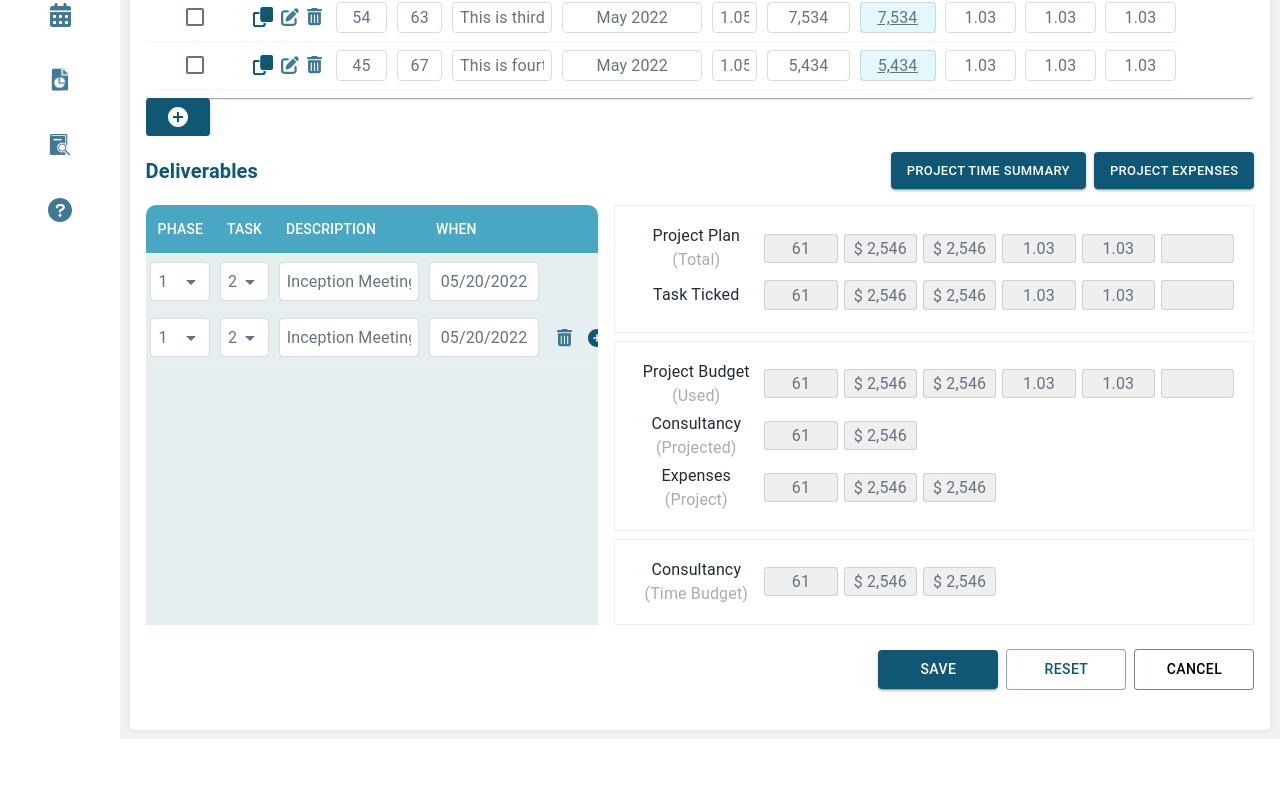
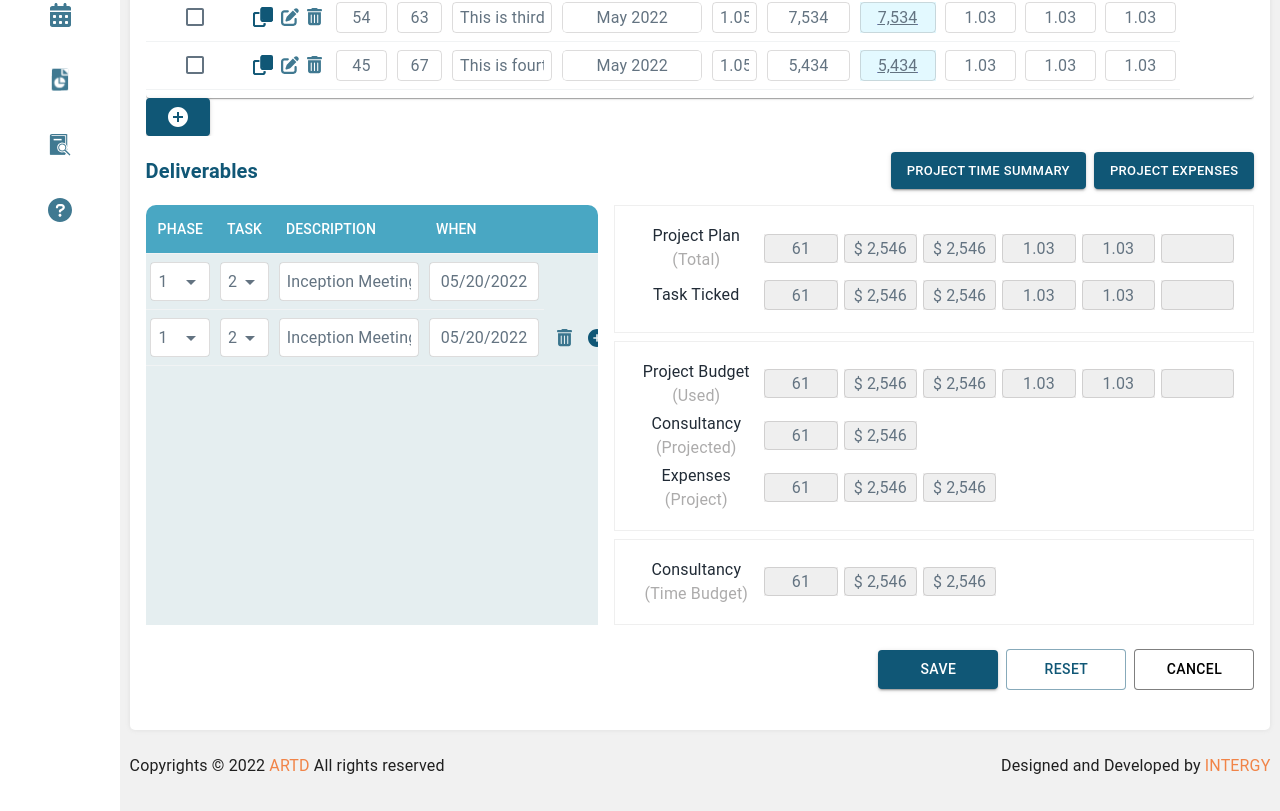
Before and after one commit to lokesh12510/artd, a React (Create React App) app: page / in a window 1280 px wide. Shown: the part 356-1167 px from the top of the page. Before the commit the page ends 1095 px from the top, so only its background shows below. Built offline with nearby package versions, Linux system fonts and the light colour scheme.

Commit message:
structure change

```diff
--- /dev/null
+++ b/src/modules/admin/layout/footer/Footer.jsx
@@ -0,0 +1,25 @@
+import { Stack, Typography } from "@mui/material";
+import React from "react";
+import palette from "../../../../theme/palette";
+
+const Footer = () => {
+	return (
+		<Stack direction={"row"} alignItems="center" justifyContent={"space-between"} my={3}>
+			<Typography>
+				Copyrights &copy; 2022{" "}
+				<Typography component={"span"} color={palette.copyright}>
+					ARTD
+				</Typography>{" "}
+				All rights reserved
+			</Typography>
+			<Typography>
+				Designed and Developed by{" "}
+				<Typography component={"span"} color={palette.copyright}>
+					INTERGY
+				</Typography>
+			</Typography>
+		</Stack>
+	);
+};
+
+export default Footer;
--- a/src/modules/admin/layout/index.jsx
+++ b/src/modules/admin/layout/index.jsx
@@ -5,6 +5,7 @@ import { Outlet } from "react-router-dom";
 import Sidebar from "./sidebar/Sidebar";
 import Header from "./header/Header";
 import palette from "../../../theme/palette";
+import Footer from "./footer/Footer";
 
 const AdminLayout = () => {
 	return (
@@ -13,6 +14,7 @@ const AdminLayout = () => {
 			<BodyContainer>
 				<Header />
 				<Outlet />
+				<Footer />
 			</BodyContainer>
 		</RootLayout>
 	);
--- a/src/modules/admin/pages/Error.jsx
+++ b/src/modules/admin/pages/Error.jsx
@@ -1,7 +1,30 @@
+import { Button, Container, Typography } from "@mui/material";
+import { styled } from "@mui/system";
 import React from "react";
+import { Link } from "react-router-dom";
 
 const Error = () => {
-	return <div>Error</div>;
+	return (
+		<Root>
+			<Typography color={"primary"} variant="h5" fontWeight={"bold"} mb={2}>
+				Something went wrong!
+			</Typography>
+			<Button component={Link} to={"/"} color="primary" variant="outlined" size="large">
+				Go To Home
+			</Button>
+		</Root>
+	);
 };
 
 export default Error;
+
+const Root = styled(Container)(({ theme }) => ({
+	display: "flex",
+	justifyContent: "center",
+	alignItems: "center",
+	flexDirection: "column",
+	height: "100vh",
+	"& .MuiTypography-root": {
+		textTransform: "uppercase",
+	},
+}));
--- a/src/modules/admin/pages/Dashboard.jsx
+++ b/src/modules/admin/pages/projectPlanning/Dashboard.jsx
@@ -1,14 +1,20 @@
 import { Stack, Typography, Checkbox, FormControlLabel, Grid, TableContainer } from "@mui/material";
 import { styled } from "@mui/material/styles";
 import React from "react";
-import palette from "../../../theme/palette";
+import palette from "../../../../theme/palette";
 
 import ArrowBackIosIcon from "@mui/icons-material/ArrowBackIos";
-import { StyledBtn, StyledBox, StyledInput, StyledCheckBoxWrapper, HeaderContainer } from "../../../theme/GlobalStyles";
-import StickyColTable from "../../../components/StickyColTable";
-import { data } from "../../../mockup/stickytableData";
-import MiniGrid from "../../../components/MiniGrid";
-import TaskInput from "../../../components/TaskInput";
+import {
+	StyledBtn,
+	StyledBox,
+	StyledInput,
+	StyledCheckBoxWrapper,
+	HeaderContainer,
+} from "../../../../theme/GlobalStyles";
+import StickyColTable from "./StickyColTable";
+import { data } from "../../../../mockup/stickytableData";
+import MiniGrid from "./MiniGrid";
+import TaskInput from "./TaskInput";
 
 const Dashboard = () => {
 	return (
@@ -33,7 +39,7 @@ const Dashboard = () => {
 							<FormControlLabel control={<Checkbox />} label="Automatic numbering ?" />
 						</StyledCheckBoxWrapper>
 
-						<ButtonStack direction={"row"} alignItems="center" justifyContent={"center"}>
+						<ButtonStack direction={"row"} alignItems="center" justifyContent={"center"} btnWidth={100}>
 							<StyledBtn variant="outlined" color={"primary"} size="small">
 								Description
 							</StyledBtn>
--- a/src/components/MiniGrid.jsx
+++ b/src/modules/admin/pages/projectPlanning/MiniGrid.jsx
@@ -5,12 +5,12 @@ import TableBody from "@mui/material/TableBody";
 import TableCell from "@mui/material/TableCell";
 import TableHead from "@mui/material/TableHead";
 import TableRow from "@mui/material/TableRow";
-import { StyledInput, StyledTableContainer } from "../theme/GlobalStyles";
+import { StyledInput, StyledTableContainer } from "../../../../theme/GlobalStyles";
 import { IconButton, MenuItem } from "@mui/material";
 import { DatePicker, LocalizationProvider } from "@mui/x-date-pickers";
 import { AdapterMoment } from "@mui/x-date-pickers/AdapterMoment";
-import { AddIcon, DeleteIcon } from "../constants/icons";
-import palette from "../theme/palette";
+import { AddIcon, DeleteIcon } from "../../../../constants/icons";
+import palette from "../../../../theme/palette";
 
 const MiniGrid = () => {
 	const initialValue = [{ id: 1, phase: 1, task: 2, desc: "Inception Meeting", when: new Date() }];
--- a/src/components/TaskInput.jsx
+++ b/src/modules/admin/pages/projectPlanning/TaskInput.jsx
@@ -1,8 +1,8 @@
 import styled from "@emotion/styled";
 import { Stack, Table, TableBody, TableCell, TableContainer, TableRow, Typography } from "@mui/material";
 import React from "react";
-import { StyledInput } from "../theme/GlobalStyles";
-import palette from "../theme/palette";
+import { StyledInput } from "../../../../theme/GlobalStyles";
+import palette from "../../../../theme/palette";
 
 const TaskInput = () => {
 	return (
--- a/src/modules/admin/routes/index.jsx
+++ /dev/null
@@ -1,18 +0,0 @@
-import React from "react";
-import { Routes, Route } from "react-router-dom";
-import AdminLayout from "../layout";
-import routes from "./urls";
-
-const AdminRoutes = () => {
-	return (
-		<Routes>
-			<Route element={<AdminLayout />}>
-				{routes?.map((route, i) => {
-					return <Route key={i} path={route.path} element={route.element} />;
-				})}
-			</Route>
-		</Routes>
-	);
-};
-
-export default AdminRoutes;
--- a/src/modules/admin/routes/urls.js
+++ b/src/modules/admin/urls/index.js
@@ -1,5 +1,5 @@
 import React from "react";
-import Dashboard from "../pages/Dashboard";
+import Dashboard from "../pages/projectPlanning/Dashboard";
 
 const urls = {
 	Dashboard: "/",
@@ -7,7 +7,7 @@ const urls = {
 };
 
 // routes
-const routes = [
+const adminRoutes = [
 	{
 		path: urls.Dashboard,
 		element: <Dashboard />,
@@ -16,4 +16,4 @@ const routes = [
 	},
 ];
 
-export default routes;
+export default adminRoutes;
--- a/src/routes/index.jsx
+++ b/src/routes/index.jsx
@@ -1,13 +1,18 @@
 import React from "react";
 import { Route, Routes } from "react-router-dom";
+import AdminLayout from "../modules/admin/layout";
 import Error from "../modules/admin/pages/Error";
-import AdminRoutes from "../modules/admin/routes";
+import adminRoutes from "../modules/admin/urls";
 
 const AppRoutes = () => {
 	return (
 		<Routes>
 			{/* Admin module route */}
-			<Route path="/*" element={<AdminRoutes />} />
+			<Route element={<AdminLayout />}>
+				{adminRoutes?.map((route, i) => {
+					return <Route key={i} path={route.path} element={route.element} />;
+				})}
+			</Route>
 			{/* Admin module route */}
 
 			{/* 404 route */}
--- a/src/theme/palette.js
+++ b/src/theme/palette.js
@@ -91,6 +91,7 @@ const palette = {
 	disabled: "#F5F5F9",
 	border: "#EFEFEF",
 	divider: GREY[500_24],
+	copyright: "#F18448",
 	body: { ...BODY },
 	text: { primary: GREY[800], secondary: GREY[600], disabled: GREY[500] },
 	background: { paper: "#fff", default: GREY[100], neutral: GREY[200] },
```
Also changed, not shown: src/modules/admin/pages/projectPlanning/DataTableModal.jsx (renamed from src/components/DataTableModal.jsx, +4 -4 lines), src/modules/admin/pages/projectPlanning/StickyColTable.jsx (renamed from src/components/StickyColTable.jsx, +4 -4 lines).
